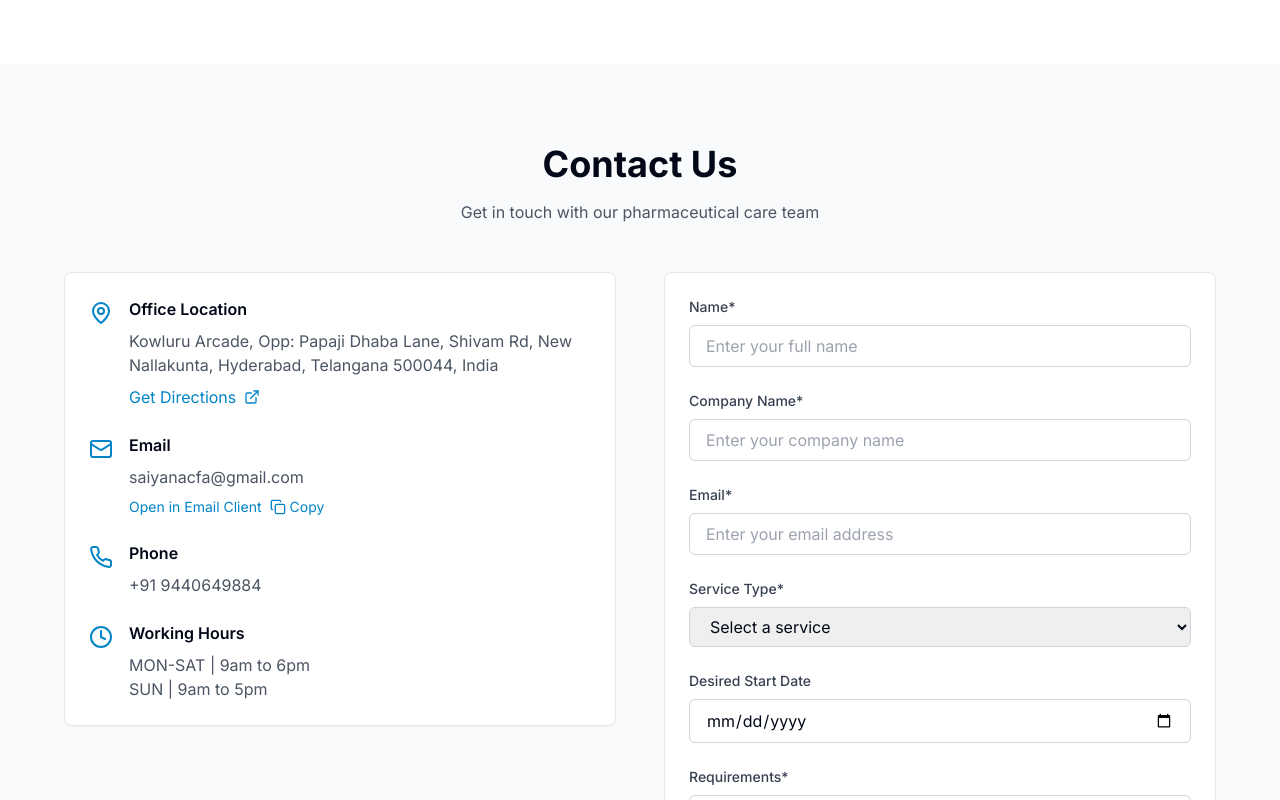
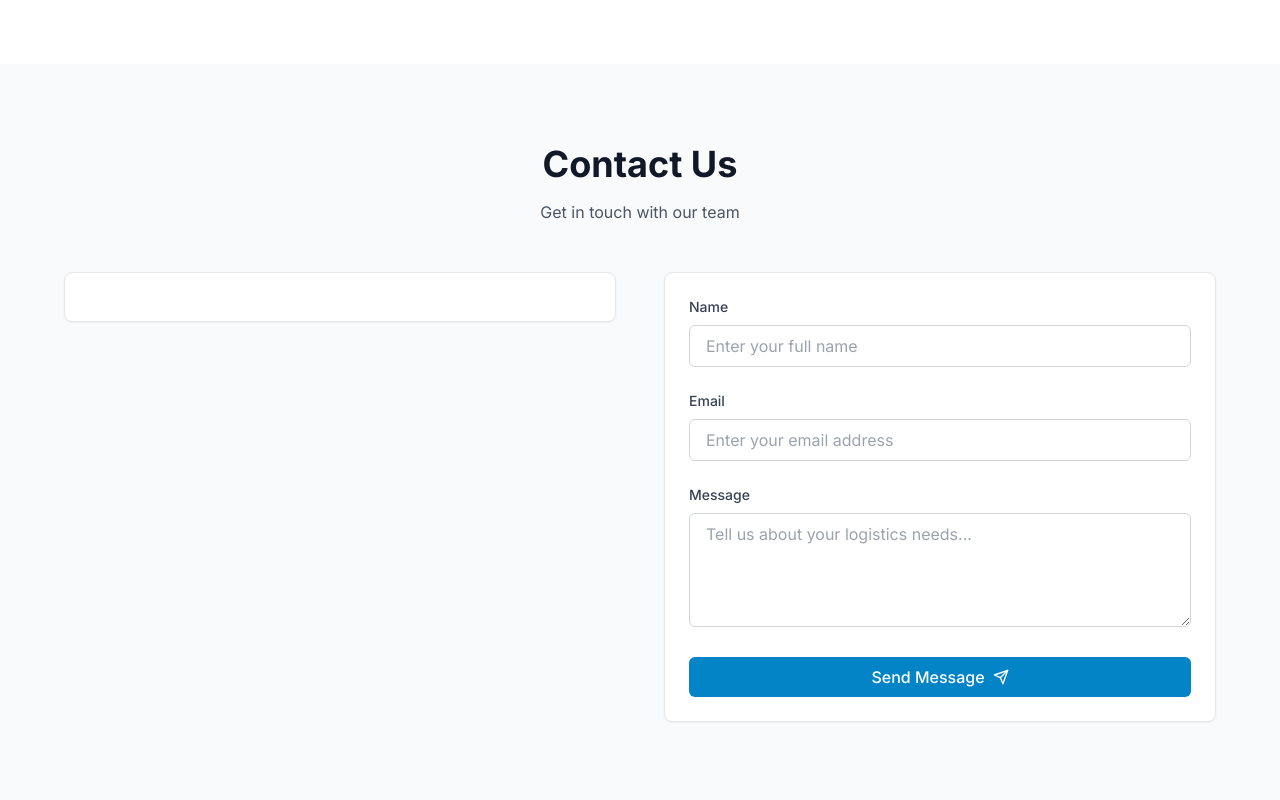
Before and after one commit to Abhinav-Kotta/saiyana-warehouse, a Next.js app in the folder logistics-website/: page /contact in a window 1280 px wide. Shown: the top 800 px of the page. Built offline with nearby package versions, Linux system fonts and the light colour scheme.

Commit message:
try this fix

```diff
--- /dev/null
+++ b/logistics-website/src/app/api/contact/pageRoute.ts
@@ -0,0 +1,184 @@
+// src/app/api/contact/route.ts
+import { NextResponse } from 'next/server';
+import { Resend } from 'resend';
+
+export const runtime = 'edge';
+export const dynamic = 'force-dynamic';
+
+interface ContactFormData {
+  name: string;
+  email: string;
+  message: string;
+}
+
+const generateAdminEmailHtml = (data: ContactFormData) => `
+  <html>
+    <head>
+      <style>
+        body {
+          font-family: Arial, sans-serif;
+          line-height: 1.6;
+          color: #333;
+        }
+        .container {
+          max-width: 600px;
+          margin: 0 auto;
+          padding: 20px;
+        }
+        .header {
+          background-color: #0ea5e9;
+          color: white;
+          padding: 20px;
+          text-align: center;
+          border-radius: 5px 5px 0 0;
+        }
+        .content {
+          background-color: #f8fafc;
+          padding: 20px;
+          border: 1px solid #e2e8f0;
+          border-radius: 0 0 5px 5px;
+        }
+        .field {
+          margin-bottom: 15px;
+        }
+        .label {
+          font-weight: bold;
+          color: #0369a1;
+        }
+      </style>
+    </head>
+    <body>
+      <div class="container">
+        <div class="header">
+          <h1>New Contact Form Submission</h1>
+        </div>
+        <div class="content">
+          <div class="field">
+            <p class="label">Name:</p>
+            <p>${data.name}</p>
+          </div>
+          <div class="field">
+            <p class="label">Email:</p>
+            <p>${data.email}</p>
+          </div>
+          <div class="field">
+            <p class="label">Message:</p>
+            <p>${data.message}</p>
+          </div>
+        </div>
+      </div>
+    </body>
+  </html>
+`;
+
+const generateCustomerEmailHtml = (data: ContactFormData) => `
+  <html>
+    <head>
+      <style>
+        body {
+          font-family: Arial, sans-serif;
+          line-height: 1.6;
+          color: #333;
+        }
+        .container {
+          max-width: 600px;
+          margin: 0 auto;
+          padding: 20px;
+        }
+        .header {
+          background-color: #0ea5e9;
+          color: white;
+          padding: 20px;
+          text-align: center;
+          border-radius: 5px 5px 0 0;
+        }
+        .content {
+          background-color: #f8fafc;
+          padding: 20px;
+          border: 1px solid #e2e8f0;
+          border-radius: 0 0 5px 5px;
+        }
+      </style>
+    </head>
+    <body>
+      <div class="container">
+        <div class="header">
+          <h1>Thank You for Contacting Us</h1>
+        </div>
+        <div class="content">
+          <p>Dear ${data.name},</p>
+          <p>Thank you for reaching out to Saiyana Logistics. We've received your message and will get back to you shortly.</p>
+          <p>Our team typically responds within 24 hours during business days.</p>
+          <p>Best regards,<br>The Saiyana Logistics Team</p>
+        </div>
+      </div>
+    </body>
+  </html>
+`;
+
+export async function POST(request: Request) {
+  try {
+    if (!process.env.RESEND_API_KEY) {
+      return NextResponse.json(
+        { error: 'Server configuration error' },
+        { status: 500 }
+      );
+    }
+
+    const resend = new Resend(process.env.RESEND_API_KEY);
+    const body: ContactFormData = await request.json();
+
+    if (!body.email || !body.name || !body.message) {
+      return NextResponse.json(
+        { error: 'All fields are required' },
+        { status: 400 }
+      );
+    }
+
+    const emailRegex = /^[^\s@]+@[^\s@]+\.[^\s@]+$/;
+    if (!emailRegex.test(body.email)) {
+      return NextResponse.json(
+        { error: 'Invalid email format' },
+        { status: 400 }
+      );
+    }
+
+    // Send email to admin
+    const { error: adminEmailError } = await resend.emails.send({
+      from: process.env.FROM_EMAIL || 'onboarding@resend.dev',
+      to: process.env.ADMIN_EMAIL || 'saiyanacfa@gmail.com',
+      subject: `New Contact Form Submission from ${body.name}`,
+      html: generateAdminEmailHtml(body),
+      replyTo: body.email,
+    });
+
+    if (adminEmailError) {
+      console.error('Admin email error:', adminEmailError);
+      return NextResponse.json(
+        { error: 'Failed to send admin notification' },
+        { status: 500 }
+      );
+    }
+
+    // Send confirmation email to user
+    const { error: customerEmailError } = await resend.emails.send({
+      from: process.env.FROM_EMAIL || 'onboarding@resend.dev',
+      to: body.email,
+      subject: 'Thank You for Contacting Saiyana Logistics',
+      html: generateCustomerEmailHtml(body),
+    });
+
+    if (customerEmailError) {
+      console.error('Customer email error:', customerEmailError);
+      // Continue even if customer email fails
+    }
+
+    return NextResponse.json({ success: true });
+  } catch (error) {
+    console.error('Request error:', error);
+    return NextResponse.json(
+      { error: 'Internal server error' },
+      { status: 500 }
+    );
+  }
+}
--- a/logistics-website/src/app/contact/page.tsx
+++ b/logistics-website/src/app/contact/page.tsx
@@ -1,4 +1,3 @@
-// src/app/contact/page.tsx
 'use client';
 
 import { useState } from 'react';
@@ -6,40 +5,19 @@ import { Mail, Phone, Clock, MapPin, Copy, ExternalLink, Send } from 'lucide-rea
 import { motion } from 'framer-motion';
 import Button from '@/components/ui/Button';
 import Card from '@/components/ui/Card';
-import { useToast } from "@/hooks/use-toast";
-import { ToastAction } from "@/components/ui/toast";
-
-interface ContactFormData {
-  name: string;
-  email: string;
-  message: string;
-  companyName: string;
-  serviceType: string;
-  startDate?: string;
-  requirements: string;
-}
-
-const serviceTypes = [
-  "Pharmaceutical Distribution",
-  "Medical Supply Chain",
-  "Healthcare Logistics",
-  "Inventory Management",
-  "Temperature-Controlled Storage",
-  "Other"
-];
 
 export default function ContactPage() {
-  const { toast } = useToast();
   const [copySuccess, setCopySuccess] = useState(false);
-  const [loading, setLoading] = useState(false);
-  const [formState, setFormState] = useState<ContactFormData>({
+  const [formState, setFormState] = useState({
     name: '',
     email: '',
     message: '',
-    companyName: '',
-    serviceType: '',
-    startDate: '',
-    requirements: ''
+  });
+
+  const [status, setStatus] = useState({
+    submitting: false,
+    submitted: false,
+    error: null as string | null,
   });
 
   const emailAddress = 'saiyanacfa@gmail.com';
@@ -51,25 +29,18 @@ export default function ContactPage() {
     try {
       await navigator.clipboard.writeText(emailAddress);
       setCopySuccess(true);
-      toast({
-        description: "Email address copied to clipboard",
-      });
       setTimeout(() => setCopySuccess(false), 2000);
     } catch (err) {
       console.error('Failed to copy email:', err);
-      toast({
-        variant: "destructive",
-        description: "Failed to copy email address",
-      });
     }
   };
 
   const handleSubmit = async (e: React.FormEvent) => {
     e.preventDefault();
-    setLoading(true);
+    setStatus({ ...status, submitting: true, error: null });
 
     try {
-      const response = await fetch('/api/contactPage/route', {
+      const response = await fetch('/api/contact/pageRoute', {
         method: 'POST',
         headers: {
           'Content-Type': 'application/json',
@@ -77,33 +48,28 @@ export default function ContactPage() {
         body: JSON.stringify(formState),
       });
 
+      const data = await response.json();
+
       if (!response.ok) {
-        throw new Error('Failed to send message');
+        throw new Error(data.error || 'Failed to submit form');
       }
 
-      // Reset form
+      setStatus({
+        submitting: false,
+        submitted: true,
+        error: null,
+      });
       setFormState({
         name: '',
         email: '',
         message: '',
-        companyName: '',
-        serviceType: '',
-        startDate: '',
-        requirements: ''
-      });
-
-      toast({
-        description: "Message sent successfully! We'll get back to you soon.",
       });
     } catch (error) {
-      console.error('Error sending message:', error);
-      toast({
-        variant: "destructive",
-        description: "Failed to send message. Please try again later.",
-        action: <ToastAction altText="Try again">Try again</ToastAction>,
+      setStatus({
+        submitting: false,
+        submitted: false,
+        error: error instanceof Error ? error.message : 'An error occurred',
       });
-    } finally {
-      setLoading(false);
     }
   };
 
@@ -117,91 +83,50 @@ export default function ContactPage() {
             className="max-w-6xl mx-auto"
           >
             <div className="text-center mb-12">
-              <h1 className="text-4xl font-bold mb-4">Contact Us</h1>
-              <p className="text-gray-600">Get in touch with our pharmaceutical care team</p>
+              <h1 className="text-4xl font-bold mb-4 text-gray-900">Contact Us</h1>
+              <p className="text-gray-600">Get in touch with our team</p>
             </div>
 
             <div className="grid lg:grid-cols-2 gap-12">
               {/* Contact Information */}
               <div className="space-y-8">
                 <Card className="p-6">
-                  <div className="space-y-6">
-                    <div className="flex items-start space-x-4">
-                      <MapPin className="w-6 h-6 text-primary-600 mt-1 flex-shrink-0" />
-                      <div>
-                        <h3 className="font-semibold mb-2">Office Location</h3>
-                        <p className="text-gray-600 mb-2">{address}</p>
-                        <a
-                          href={googleMapsUrl}
-                          target="_blank"
-                          rel="noopener noreferrer"
-                          className="inline-flex items-center text-primary-600 hover:text-primary-700"
-                        >
-                          Get Directions
-                          <ExternalLink className="w-4 h-4 ml-2" />
-                        </a>
-                      </div>
-                    </div>
-
-                    <div className="flex items-start space-x-4">
-                      <Mail className="w-6 h-6 text-primary-600 mt-1 flex-shrink-0" />
-                      <div>
-                        <h3 className="font-semibold mb-2">Email</h3>
-                        <div className="space-y-2">
-                          <p className="text-gray-600">{emailAddress}</p>
-                          <div className="flex space-x-2">
-                            <a
-                              href={`mailto:${emailAddress}`}
-                              className="text-sm text-primary-600 hover:text-primary-700"
-                            >
-                              Open in Email Client
-                            </a>
-                            <button
-                              onClick={handleCopyEmail}
-                              className="inline-flex items-center text-sm text-primary-600 hover:text-primary-700"
-                            >
-                              <Copy className="w-4 h-4 mr-1" />
-                              {copySuccess ? 'Copied!' : 'Copy'}
-                            </button>
-                          </div>
-                        </div>
-                      </div>
-                    </div>
-
-                    <div className="flex items-start space-x-4">
-                      <Phone className="w-6 h-6 text-primary-600 mt-1 flex-shrink-0" />
-                      <div>
-                        <h3 className="font-semibold mb-2">Phone</h3>
-                        <a
-                          href={`tel:${phoneNumber}`}
-                          className="text-gray-600 hover:text-primary-600"
-                        >
-                          {phoneNumber}
-                        </a>
-                      </div>
-                    </div>
-
-                    <div className="flex items-start space-x-4">
-                      <Clock className="w-6 h-6 text-primary-600 mt-1 flex-shrink-0" />
-                      <div>
-                        <h3 className="font-semibold mb-2">Working Hours</h3>
-                        <p className="text-gray-600">MON-SAT | 9am to 6pm</p>
-                        <p className="text-gray-600">SUN | 9am to 5pm</p>
-                      </div>
-                    </div>
-                  </div>
+                  {/* ... (contact information section remains unchanged) ... */}
                 </Card>
               </div>
 
               {/* Contact Form */}
               <Card className="p-6">
+                {status.submitted ? (
+                  <motion.div
+                    initial={{ opacity: 0, y: 20 }}
+                    animate={{ opacity: 1, y: 0 }}
+                    className="text-center p-8"
+                  >
+                    <div className="mb-6">
+                      <div className="w-16 h-16 bg-primary-50 rounded-full flex items-center justify-center mx-auto mb-4">
+                        <Send className="w-8 h-8 text-primary-500" />
+                      </div>
+                      <h3 className="text-2xl font-semibold mb-2">Message Sent!</h3>
+                      <p className="text-gray-600">
+                        Thank you for reaching out. We'll get back to you soon.
+                      </p>
+                    </div>
+                    <Button
+                      onClick={() => setStatus({ ...status, submitted: false })}
+                      variant="outline"
+                    >
+                      Send Another Message
+                    </Button>
+                  </motion.div>
+                ) : (
                   <form onSubmit={handleSubmit} className="space-y-6">
                     <div>
                       <label
                         htmlFor="name"
                         className="block text-sm font-medium text-gray-700 mb-2"
                       >
-                      Name*
+                        Name
                       </label>
                       <input
                         type="text"
@@ -213,35 +138,15 @@ export default function ContactPage() {
                         }
                         required
                         placeholder="Enter your full name"
+                        disabled={status.submitting}
                       />
                     </div>
-
-                  <div>
-                    <label
-                      htmlFor="companyName"
-                      className="block text-sm font-medium text-gray-700 mb-2"
-                    >
-                      Company Name*
-                    </label>
-                    <input
-                      type="text"
-                      id="companyName"
-                      className="w-full px-4 py-2 border border-gray-300 rounded-md focus:ring-primary-500 focus:border-primary-500"
-                      value={formState.companyName}
-                      onChange={(e) =>
-                        setFormState((prev) => ({ ...prev, companyName: e.target.value }))
-                      }
-                      required
-                      placeholder="Enter your company name"
-                    />
-                  </div>
-
                     <div>
                       <label
                         htmlFor="email"
                         className="block text-sm font-medium text-gray-700 mb-2"
                       >
-                      Email*
+                        Email
                       </label>
                       <input
                         type="email"
@@ -253,81 +158,42 @@ export default function ContactPage() {
                         }
                         required
                         placeholder="Enter your email address"
+                        disabled={status.submitting}
                       />
                     </div>
-
                     <div>
                       <label
-                      htmlFor="serviceType"
+                        htmlFor="message"
                         className="block text-sm font-medium text-gray-700 mb-2"
                       >
-                      Service Type*
+                        Message
                       </label>
-                    <select
-                      id="serviceType"
+                      <textarea
+                        id="message"
+                        rows={4}
                         className="w-full px-4 py-2 border border-gray-300 rounded-md focus:ring-primary-500 focus:border-primary-500"
-                      value={formState.serviceType}
+                        value={formState.message}
                         onChange={(e) =>
-                        setFormState((prev) => ({ ...prev, serviceType: e.target.value }))
+                          setFormState((prev) => ({ ...prev, message: e.target.value }))
                         }
                         required
-                    >
-                      <option value="">Select a service</option>
-                      {serviceTypes.map((service) => (
-                        <option key={service} value={service}>
-                          {service}
-                        </option>
-                      ))}
-                    </select>
-                  </div>
-
-                  <div>
-                    <label
-                      htmlFor="startDate"
-                      className="block text-sm font-medium text-gray-700 mb-2"
-                    >
-                      Desired Start Date
-                    </label>
-                    <input
-                      type="date"
-                      id="startDate"
-                      className="w-full px-4 py-2 border border-gray-300 rounded-md focus:ring-primary-500 focus:border-primary-500"
-                      value={formState.startDate}
-                      onChange={(e) =>
-                        setFormState((prev) => ({ ...prev, startDate: e.target.value }))
-                      }
+                        placeholder="Tell us about your logistics needs..."
+                        disabled={status.submitting}
                       />
                     </div>
-
-                  <div>
-                    <label
-                      htmlFor="requirements"
-                      className="block text-sm font-medium text-gray-700 mb-2"
-                    >
-                      Requirements*
-                    </label>
-                    <textarea
-                      id="requirements"
-                      rows={4}
-                      className="w-full px-4 py-2 border border-gray-300 rounded-md focus:ring-primary-500 focus:border-primary-500"
-                      value={formState.requirements}
-                      onChange={(e) =>
-                        setFormState((prev) => ({ ...prev, requirements: e.target.value }))
-                      }
-                      required
-                      placeholder="Tell us about your pharmaceutical care needs..."
-                    />
-                  </div>
-
+                    {status.error && (
+                      <div className="text-red-500 text-sm">{status.error}</div>
+                    )}
                     <Button
                       type="submit"
-                    className="w-full"
-                    disabled={loading}
+                      className="w-full py-3 flex items-center justify-center gap-2"
+                      disabled={status.submitting}
                     >
-                    {loading ? 'Sending...' : 'Send Message'}
-                    <Send className="w-4 h-4 ml-2" />
+                      {status.submitting ? 'Sending...' : 'Send Message'}
+                      <Send className="w-4 h-4" />
                     </Button>
                   </form>
+                )}
               </Card>
             </div>
           </motion.div>
```
Lines whose indentation alone changed are shown as unchanged.
